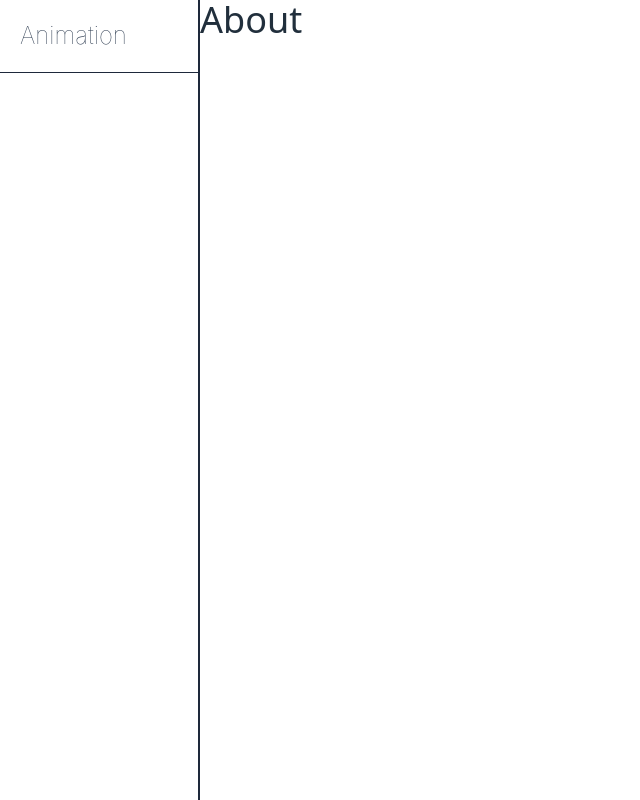
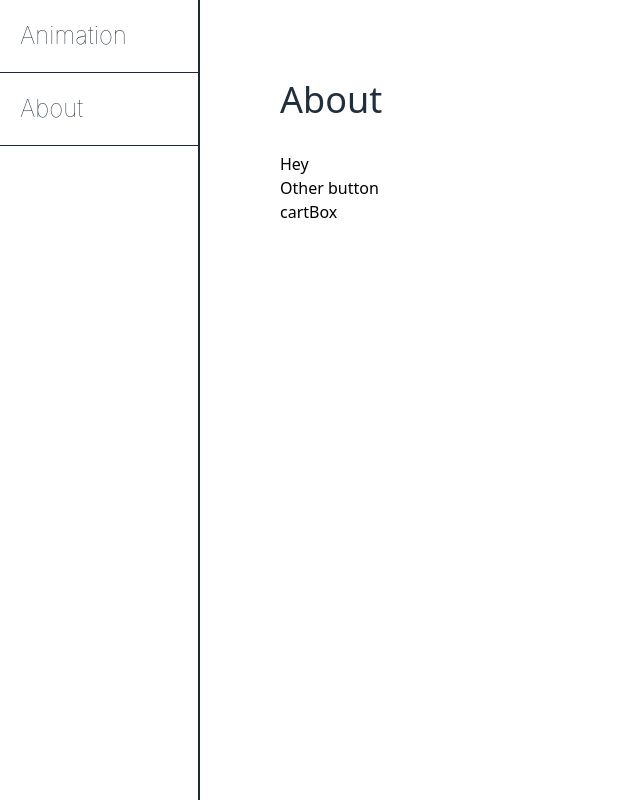
Before and after one commit to roborbob/bluetree, an Astro site: page /about in a window 1280 px wide. Shown: the whole page, without its empty margins (0-640 px from the left). Built offline with nearby package versions, Linux system fonts and the light colour scheme; Astro itself is replaced by a stand-in of ours.

Commit message:
chore: localstorage test

```diff
--- a/package.json
+++ b/package.json
@@ -29,6 +29,7 @@
     "rive-react": "^3.0.34",
     "swiper": "^8.4.5",
     "tailwindcss": "^3.2.0",
-    "three": "^0.146.0"
+    "three": "^0.146.0",
+    "valtio": "^1.10.3"
   }
 }
--- /dev/null
+++ b/src/components/cart/Cart.jsx
@@ -0,0 +1,17 @@
+/** @format */
+import React from "react";
+import { useSnapshot } from "valtio";
+import { CartState, cartItem } from "../../utils/cart";
+
+export default function Cart() {
+  const cart = useSnapshot(CartState);
+  const item = new cartItem("sku1234", "Hat", 5, 45, "medium", "Horrible hat");
+  console.log(cart);
+
+  return (
+    <div>
+      <div onClick={() => (CartState.cartItems = [])}>Hey</div>
+      <div onClick={() => CartState.cartItems.push(item)}>Other button</div>
+    </div>
+  );
+}
--- /dev/null
+++ b/src/components/cart/cartBox.jsx
@@ -0,0 +1,14 @@
+/** @format */
+
+import React from "react";
+import { CartState } from "../../utils/cart";
+import { useSnapshot } from "valtio";
+
+export default function CartBox() {
+  const snap = useSnapshot(CartState);
+  return (
+    <div className={`${snap.cartItems.length > 0 && `bg-red-500`} h-20 w-20`}>
+      cartBox
+    </div>
+  );
+}
--- a/src/layouts/Layout.astro
+++ b/src/layouts/Layout.astro
@@ -26,12 +26,17 @@ const { title } = Astro.props;
         <li
           class="w-full border-b-[1px] border-slate-800 text-slate-700 p-5 text-thin text-2xl"
         >
-          Animation
+          <a href="/"> Animation</a>
+        </li>
+        <li
+          class="w-full border-b-[1px] border-slate-800 text-slate-700 p-5 text-thin text-2xl"
+        >
+          <a href="/about/"> About</a>
         </li>
       </ul>
     </div>
     <div
-      class="md:left-[150px] lg:left-[200px] absolute w-full top-[80px] md:top-0 md:w-[calc(100%-150px)] lg:w-[calc(100%-200px)]"
+      class="md:left-[150px] lg:left-[200px] absolute w-full top-[160px] md:top-0 md:w-[calc(100%-150px)] lg:w-[calc(100%-200px)]"
     >
       <slot />
     </div>
--- a/src/pages/about.astro
+++ b/src/pages/about.astro
@@ -1,7 +1,13 @@
 ---
 import Layout from "../layouts/Layout.astro";
+import Cart from "../components/cart/Cart";
+import CartBox from "../components/cart/cartBox";
 ---
 
 <Layout title="about">
-  <h2>About</h2>
+  <div class="p-20">
+    <h2>About</h2>
+    <Cart client:only="react" />
+    <CartBox client:only="react" />
+  </div>
 </Layout>
--- /dev/null
+++ b/src/utils/cart.js
@@ -0,0 +1,21 @@
+/** @format */
+import { proxy } from "valtio";
+
+export class cartItem {
+  constructor(sku, name, quantity, unitPrice, size, description) {
+    this.sku = sku;
+    this.name = name;
+    this.quantity = quantity;
+    this.unitPrice = unitPrice;
+    this.size = size;
+    this.description = description;
+    this.totalPrice = this.unitPrice * this.quantity;
+  }
+}
+
+export const CartState = proxy({
+  cartItems: JSON.parse(localStorage.getItem("cart")) ?? [],
+  vespa: [],
+  totalPrice: 0,
+  totalItems: 0,
+});
```
Also changed, not shown: 1 other file.
